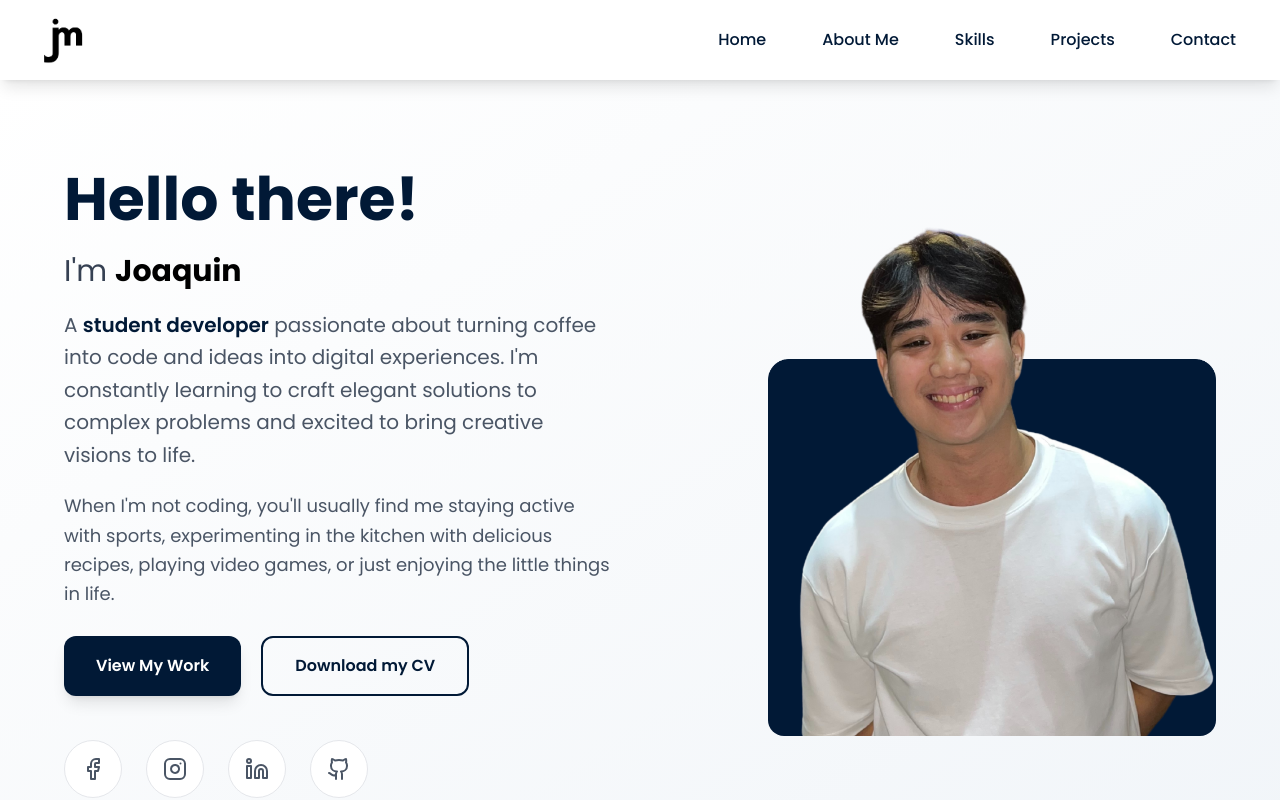
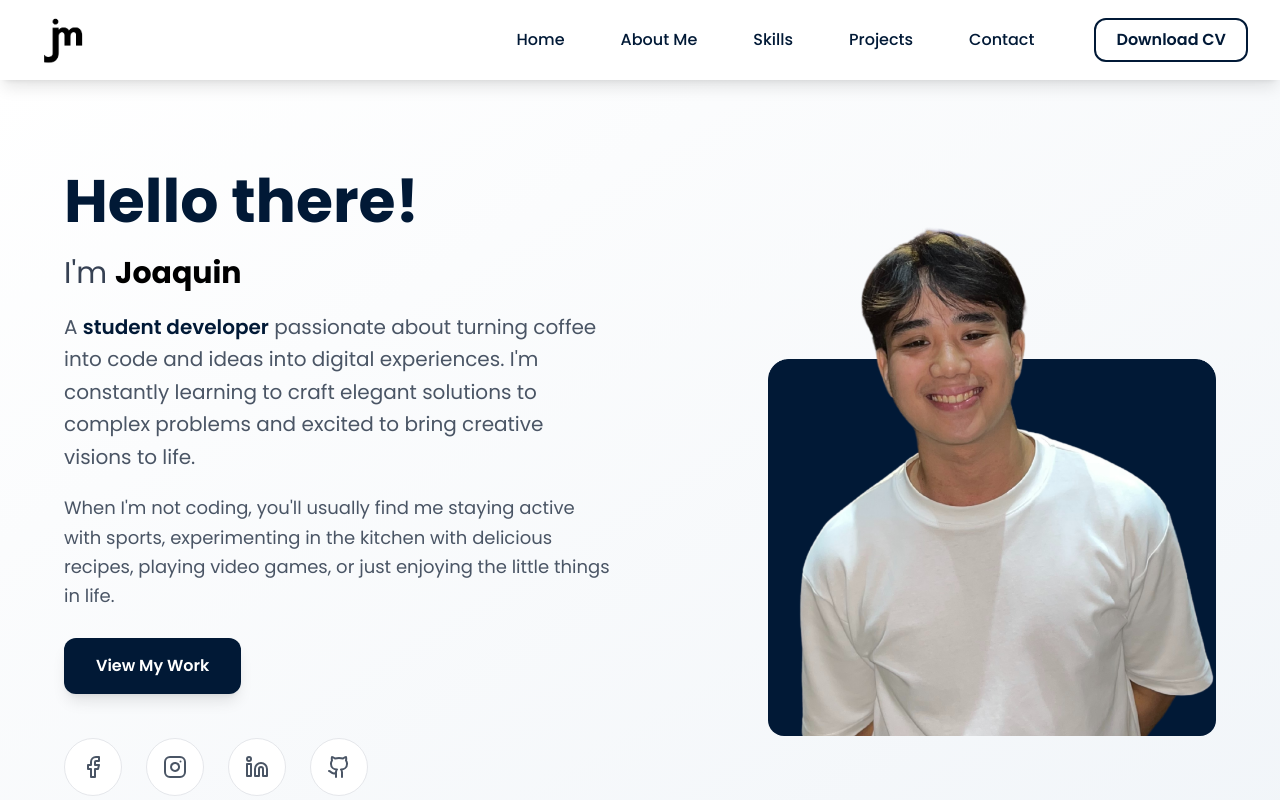
Before and after one commit to j24angeles/Portfolio, a React (Vite) app: page / in a window 1280 px wide. Shown: the top 800 px of the page. Built offline with nearby package versions, Linux system fonts and the light colour scheme.

Commit message:
fixed cv button

```diff
--- a/src/components/Home.jsx
+++ b/src/components/Home.jsx
@@ -41,39 +41,6 @@ const Home = () => {
         top: elementPosition,
         behavior: 'smooth'
       });
-    }
-  };
-
-  // CORRECTED function - use direct path to public folder
-  const handleDownloadResume = async () => {
-    try {
-      // Direct path to file in public folder
-      const resumeUrl = '/ANGELES_CV.pdf';
-
-      // Test if file exists first
-      const response = await fetch(resumeUrl);
-      if (!response.ok) {
-        throw new Error('Resume file not found');
-      }
-
-      // Create download
-      const blob = await response.blob();
-      const downloadUrl = window.URL.createObjectURL(blob);
-
-      const link = document.createElement('a');
-      link.href = downloadUrl;
-      link.download = 'Joaquin-Angeles_CV.pdf';
-      document.body.appendChild(link);
-      link.click();
-      document.body.removeChild(link);
-
-      // Cleanup
-      window.URL.revokeObjectURL(downloadUrl);
-
-    } catch (error) {
-      console.error('Failed to download resume:', error);
-      // Fallback - open in new tab
-      window.open('/ANGELES_CV.pdf', '_blank');
     }
   };
 
@@ -135,12 +102,6 @@ to complex problems and excited to bring creative visions to life.
               >
                 View My Work
               </button>
-              <button
-                className="px-6 py-3 sm:px-8 sm:py-4 border-2 font-semibold rounded-xl transition-all duration-300 hover:text-white hover:bg-[#011936] hover:scale-105 hover:shadow-lg focus:outline-none focus:ring-2 focus:ring-[#011936]/40 text-[#011936] border-[#011936] bg-transparent"
-                onClick={handleDownloadResume}
-              >
-                Download my CV
-              </button>
             </div>
 
             {/* Social Links */}
--- a/src/components/Navbar.jsx
+++ b/src/components/Navbar.jsx
@@ -28,6 +28,27 @@ const Navbar = () => {
     e.preventDefault();
     smoothScrollTo(targetId);
     setIsMenuOpen(false); // Close mobile menu
+  };
+
+  // Download CV logic (copied from Home)
+  const handleDownloadResume = async () => {
+    try {
+      const resumeUrl = '/ANGELES_CV.pdf';
+      const response = await fetch(resumeUrl);
+      if (!response.ok) throw new Error('Resume file not found');
+      const blob = await response.blob();
+      const downloadUrl = window.URL.createObjectURL(blob);
+      const link = document.createElement('a');
+      link.href = downloadUrl;
+      link.download = 'Joaquin-Angeles_CV.pdf';
+      document.body.appendChild(link);
+      link.click();
+      document.body.removeChild(link);
+      window.URL.revokeObjectURL(downloadUrl);
+    } catch (error) {
+      console.error('Failed to download resume:', error);
+      window.open('/ANGELES_CV.pdf', '_blank');
+    }
   };
 
   const navItems = [
@@ -79,6 +100,13 @@ const Navbar = () => {
                 <span className="absolute bottom-0 left-0 w-0 h-0.5 bg-current transition-all duration-300 group-hover:w-full"></span>
               </a>
             ))}
+            <button
+              onClick={handleDownloadResume}
+              className="ml-4 px-5 py-2 border-2 font-semibold rounded-xl transition-all duration-300 hover:text-white hover:bg-[#011936] hover:scale-105 hover:shadow-lg focus:outline-none focus:ring-2 focus:ring-[#011936]/40 text-[#011936] border-[#011936] bg-transparent text-base"
+              style={{ fontFamily: 'Poppins, sans-serif' }}
+            >
+              Download CV
+            </button>
           </div>
 
           {/* Mobile menu button */}
```
